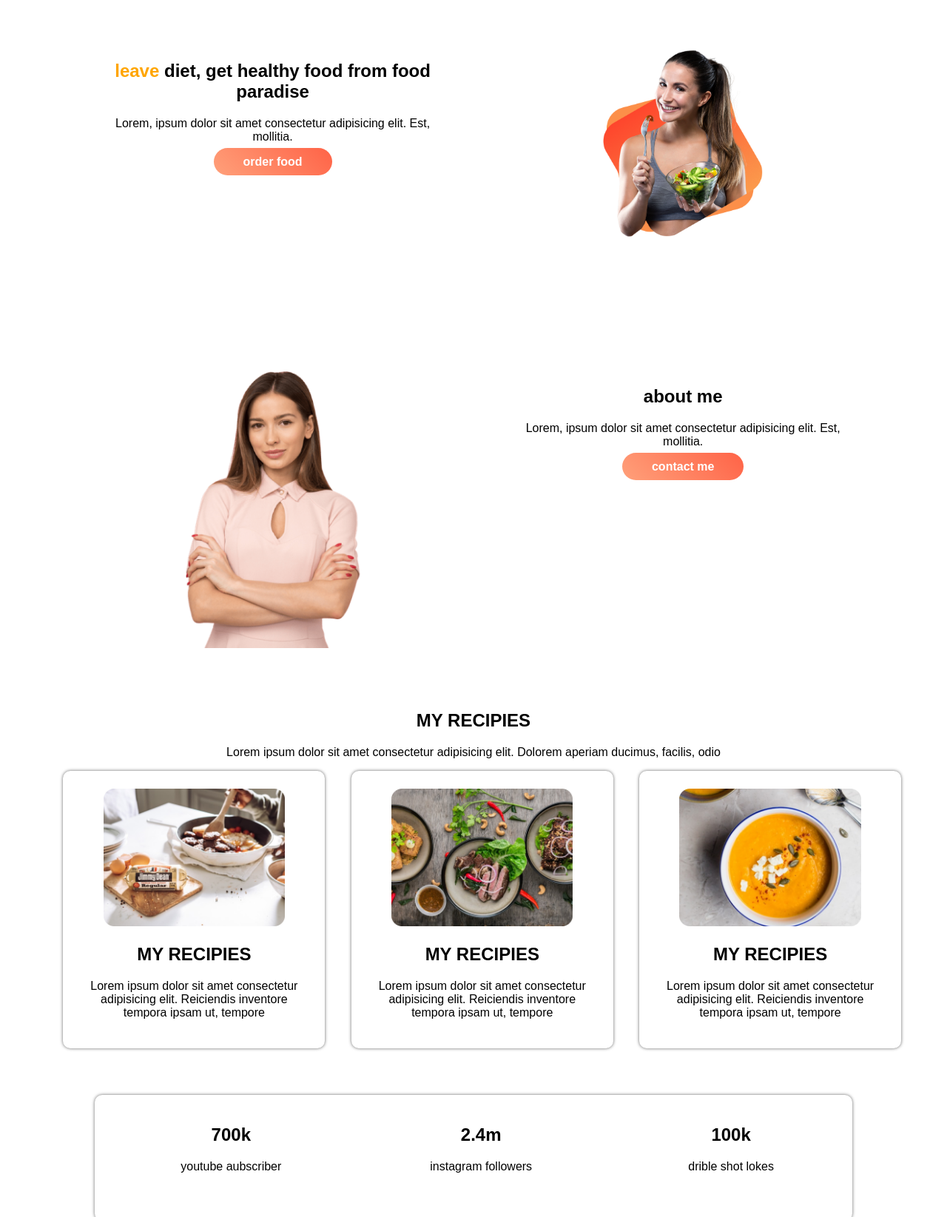
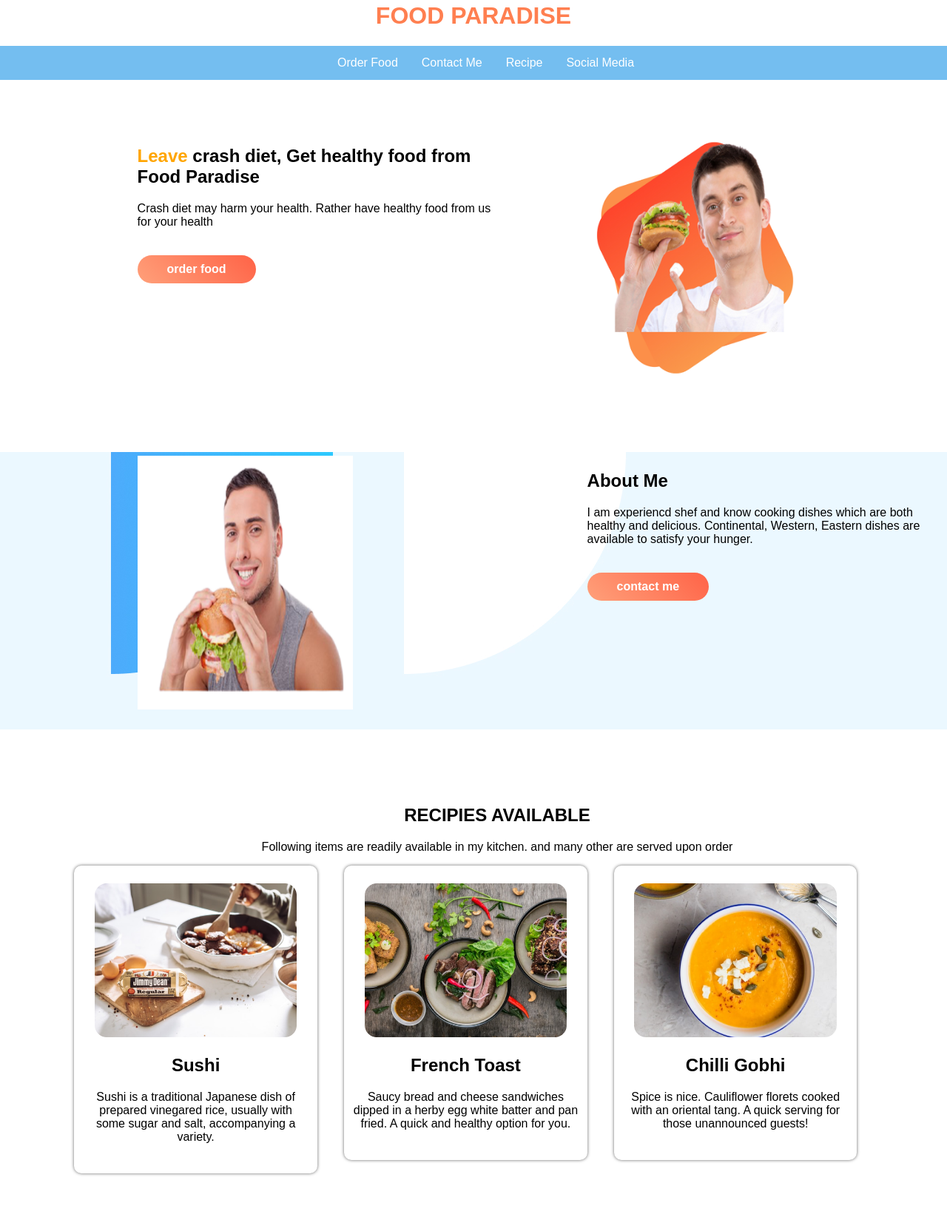
Before and after one commit to mahmud-sketch/food-paradise, a plain HTML site: page index.html in a window 1280 px wide. Shown: the part 18-1663 px from the top of the page at 74% size. Drawn offline with Linux system fonts and the light colour scheme.

Commit message:
final commit. project done

```diff
--- a/index.html
+++ b/index.html
@@ -10,56 +10,73 @@
 </head>
 
 <body>
-    <section>
+    <header>
+        <h1>FOOD PARADISE</h1>
+    </header>
+    <nav>
+        <ul>
+            <li> <a href="#orderfood">Order Food</a> </li>
+            <li> <a href="#aboutme">Contact Me</a></li>
+            <li> <a href="#recipe">Recipe</a></li>
+            <li> <a href="#social">Social Media</a></li>
+        </ul>
+    </nav>
+
+    <section id="orderfood">
         <div class="half-width">
-            <h1><span>leave</span> diet, get healthy food from food paradise</h1>
-            <p>Lorem, ipsum dolor sit amet consectetur adipisicing elit. Est, mollitia.</p>
-            <a class="anchor-button" target="_blank" href="">order food</a>
+            <h1><span>Leave</span> crash diet, Get healthy food from Food Paradise</h1>
+            <p>Crash diet may harm your health. Rather have healthy food from us for your health</p>
+            <a class="anchor-button" target="_blank" href="https://github.com/mahmud-sketch/food-paradise">order
+                food</a>
         </div>
         <div class="half-width">
-            <img src="images/sec1div2.png" alt="food-model">
+            <img src="images/model1.png" alt="food-model">
         </div>
     </section>
-    <section>
+    <section id="aboutme">
         <div class="half-width">
-            <img src="images/Person Image.png" alt="food-model">
+            <img src="images/model2.png" alt="food-model">
         </div>
         <div class="half-width">
-            <h2>about me</h2>
-            <p>Lorem, ipsum dolor sit amet consectetur adipisicing elit. Est, mollitia.</p>
-            <a class="anchor-button" target="_blank" href="">contact me</a>
+            <h2>About Me</h2>
+            <p>I am experiencd shef and know cooking dishes which are both healthy and delicious.
+                Continental, Western, Eastern dishes are available to satisfy your hunger.
+            </p>
+            <a class="anchor-button" target="_blank" href="https://github.com/mahmud-sketch">contact me</a>
         </div>
     </section>
     <br>
-    <section>
+    <section id="recipe">
         <div>
-            <h2>MY RECIPIES</h2>
-            <p>Lorem ipsum dolor sit amet consectetur adipisicing elit. Dolorem aperiam ducimus, facilis, odio</p>
+            <h2>RECIPIES AVAILABLE</h2>
+            <p>Following items are readily available in my kitchen. and many other are served upon order</p>
         </div>
         <div class="one-third box-shadow">
-            <img src="images/Project Cover.jpg" alt="">
-            <h2>MY RECIPIES</h2>
-            <p>Lorem ipsum dolor sit amet consectetur adipisicing elit. Reiciendis inventore tempora ipsam ut, tempore
-            </p>
+            <img src="images/Project Cover.jpg" alt="coberphoto">
+            <h2>Sushi</h2>
+            <p>Sushi is a traditional Japanese dish of prepared vinegared rice, usually with some sugar and salt,
+                accompanying a variety.</p>
         </div>
         <div class="one-third box-shadow">
             <img src="images/Project Cover1.jpg" alt="">
-            <h2>MY RECIPIES</h2>
-            <p>Lorem ipsum dolor sit amet consectetur adipisicing elit. Reiciendis inventore tempora ipsam ut, tempore
+            <h2>French Toast</h2>
+            <p>Saucy bread and cheese sandwiches dipped in a herby egg white batter and pan fried. A quick and healthy
+                option for you.
             </p>
         </div>
         <div class="one-third box-shadow">
             <img src="images/Project Cover2.png" alt="">
-            <h2>MY RECIPIES</h2>
-            <p>Lorem ipsum dolor sit amet consectetur adipisicing elit. Reiciendis inventore tempora ipsam ut, tempore
+            <h2>Chilli Gobhi</h2>
+            <p>Spice is nice. Cauliflower florets cooked with an oriental tang. A quick serving for those unannounced
+                guests!
             </p>
         </div>
     </section>
-    <section class="social-media box-shadow">
+    <section id="social" class="social-media box-shadow">
         <div>
             <div class="one-third">
                 <h2>700k</h2>
-                <p>youtube aubscriber</p>
+                <p>youtube subscriber</p>
             </div>
             <div class="one-third">
                 <h2>2.4m</h2>
@@ -67,13 +84,13 @@
             </div>
             <div class="one-third">
                 <h2>100k</h2>
-                <p>drible shot lokes</p>
+                <p>drible shot likes</p>
             </div>
         </div>
     </section>
     <footer>
-        <h2><span>FOOD</span> Network</h2>
-        <p>eat healthy to live healthy.eat healthy to live healthy</p>
+        <h2><span>FOOD</span> PARADISE</h2>
+        <p>Eat healthy to live healthy.Eat healthy to live healthy</p>
     </footer>
 
 </body>
--- a/style.css
+++ b/style.css
@@ -1,43 +1,74 @@
 body{
-
-    margin: 80px auto 0;
-
+    margin: 20px 0 0;
     font-family: 'Poppins', sans-serif;
+}
+header h1{
+    color: coral;
     text-align: center;
 }
+
+ul {
+    list-style-type: none;
+    overflow: hidden;
+    margin: auto;
+    padding: auto;
+    text-align: center;
+  }
+
+  li {
+    float: left;
+    margin: auto;
+  }
+
+  li a {
+    display: block;
+    color: white;
+    text-align: center;
+    padding: 14px 16px;
+    text-decoration: none;
+  }
+ li a:hover {
+    background-color: rgb(230, 99, 24);
+  }
 section{
-    height: 400px;
-    padding-bottom: 20px;
-    margin: 20px 50px 0;
+    height: 375px;
+    margin: 5% auto;
+    padding-left: 5%;
 }
 
 span{
     color: orange;
 }
+
+nav{
+    padding-left: 400px;
+    background-color: rgb(116, 190, 240);
+}
+#aboutme{
+    background-image: url("images/Frame\ 57.jpg");
+
+}
 .half-width{
         width:40%;
         float: left;
-        margin-left: 5%;
-        padding-left: 2%;
+        margin-left: 10%;
+        padding-top: 5px;
 }
-
-
 .one-third{
-    width:26%;
+    width:25%;
     float: left;
     margin-left: 3%;
-    padding: 2%;
+    padding: 2% 1%;
+    text-align: center;
 }
-
 .half-width img{
-    width: 50%;
+    width: 60%;
+    padding-bottom: 2%;
+    display: inline-block;
 }
-
 .one-third img{
-    width: 80%;
-
+    width: 90%;
 }
-
 footer{
     text-align: center;
     background-color: black;
@@ -45,7 +76,6 @@ footer{
     padding: 30px;
     margin: 0;
 }
-
 .anchor-button{
     text-decoration: none;
     background: linear-gradient(45deg, lightsalmon, tomato);
@@ -53,15 +83,22 @@ footer{
     border-radius: 50px;
     color: white;
     font-weight: 700;
+    display: inline-block;
+    margin-top: 20px;
 }
-
 .box-shadow{
     box-shadow: 0 0 4px rgba(0,0,0,0.6);
     border-radius: 10px;
 }
-
 .social-media{
-    height: 150px;
-    width:80%;
-    margin:100px auto 80px;
+    height: 100px;
+    width:75%;
+    margin: 15% auto 5%;
+    padding-top:0;
+    padding-bottom: 4%;
 }
+#recipe{
+    text-align: center;
+    padding-top: 0;
+    margin: auto;
+}
```
Also changed, not shown: images/Frame 57.jpg (added), images/Person Image.png (deleted), images/model1.png (added), images/model2.png (added), images/sec1div2.png (deleted).
